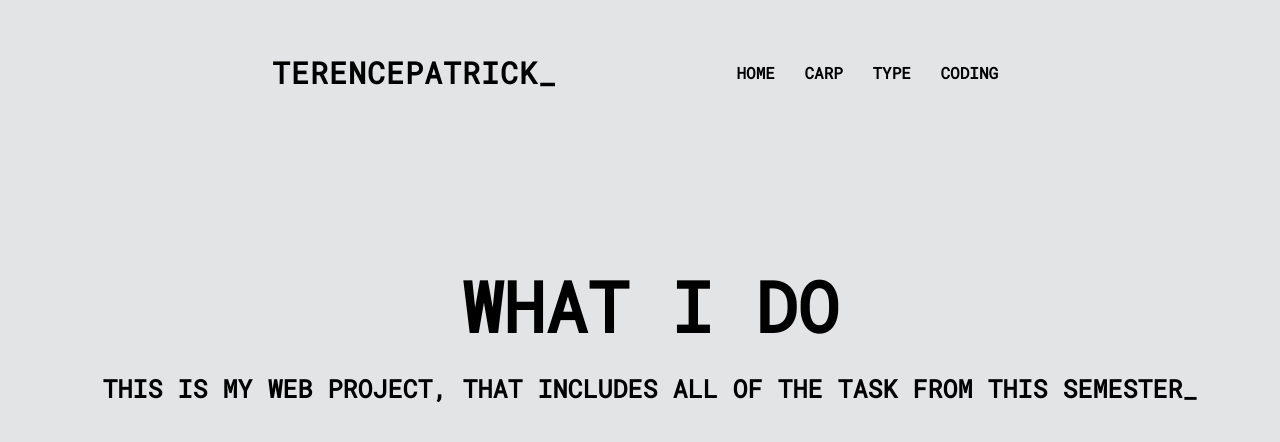
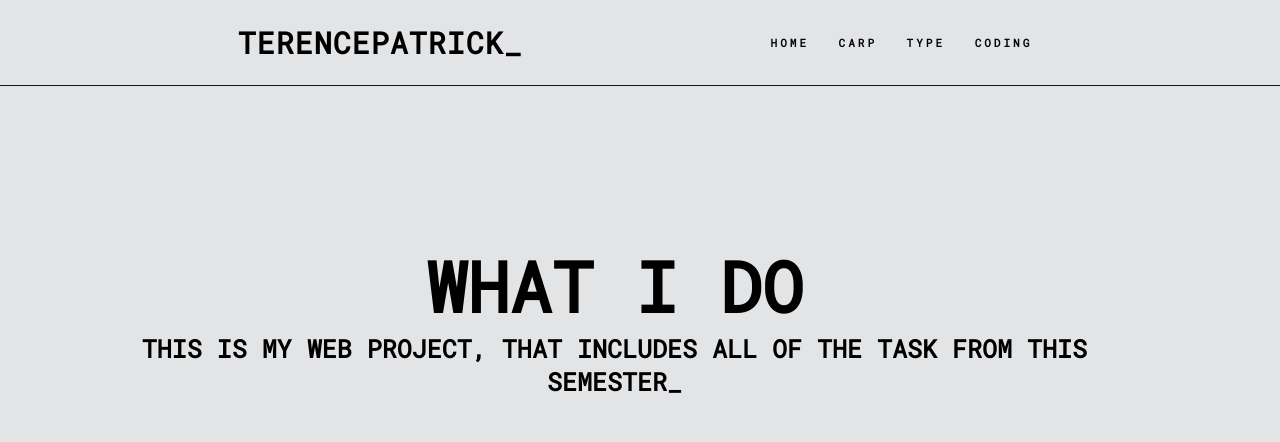
Before and after one commit to terencepatrck/Final-Website-project, a plain HTML site: page index.html in a window 1280 px wide. Drawn offline with Linux system fonts and the light colour scheme.

Commit message:
Update style.css

```diff
--- a/style.css
+++ b/style.css
@@ -17,6 +17,15 @@ nav{
     padding-top: 47px;
     padding-left: 8%;
     padding-right: 8%;
+    border-bottom: 1px solid #1b1010;
+    border-radius: 0;
+    z-index: 1000;
+    text-transform: uppercase;
+    letter-spacing: 3px;
+    font-size: 11px;
+    margin-bottom: 0;
+    padding: 20px 0;
+
 
 }
 nav ul li{
@@ -59,6 +68,10 @@ nav ul li a:hover{
     top: 30%;
     left: 8%;
     translate: translateY(-50%);
+    text-align: center;
+    margin: auto;
+    width: 80%;
+    padding: 30x;
 }
 
 h1{
@@ -66,6 +79,7 @@ h1{
     font-size: 70px;
     justify-content: center;
     text-align: center;
+    margin: auto;
 }
 
 
@@ -74,4 +88,5 @@ h3{
     margin-bottom: 50px;
     justify-content: center;
     text-align: center;
+    margin: auto;
 }
```
